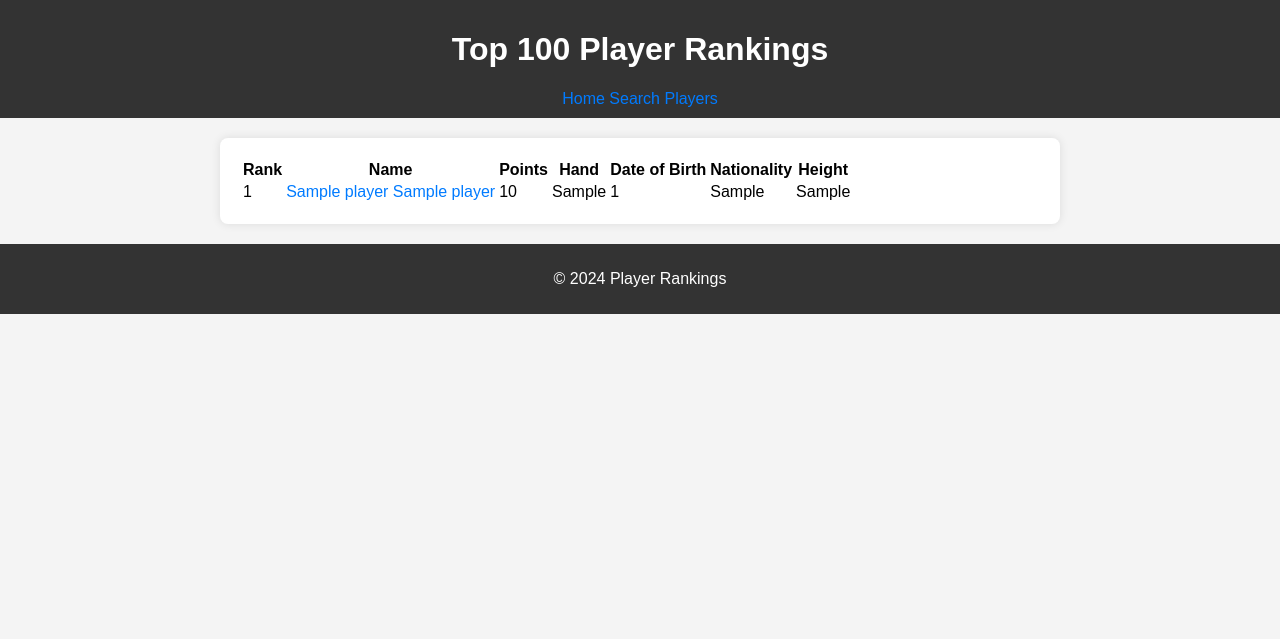
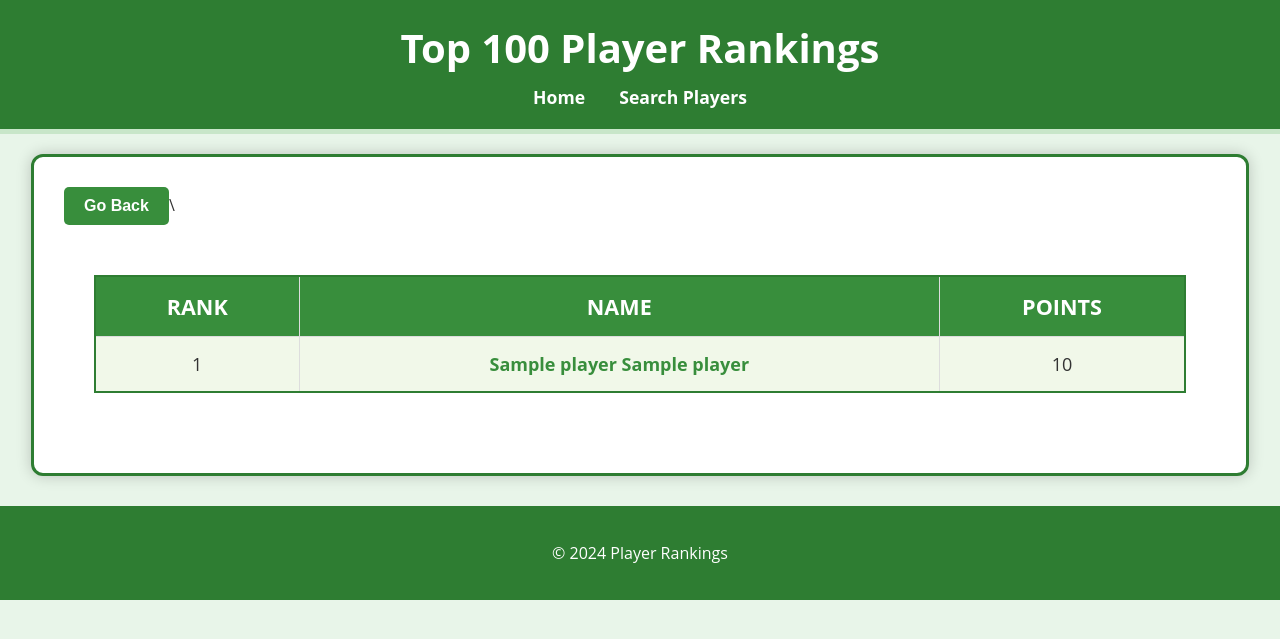
Before and after one commit to ryanmuenker/django-tennis-website, a Django app: page /players/rankings/ in a window 1280 px wide. Shown: the top 639 px of the page. Run offline with Django 5.2, Linux system fonts and the light colour scheme; tables that the repository leaves empty hold one stand-in row (values such as "Sample post").

Commit message:
fixed styling and rankings

```diff
--- a/static/css/general.css
+++ b/static/css/general.css
@@ -1,46 +1,75 @@
 /* General Styling */
 body {
-    font-family: Arial, sans-serif;
+    font-family: 'Open Sans', sans-serif;
     margin: 0;
     padding: 0;
-    background-color: #f4f4f4;
+    background-color: #e8f5e9; /* Light green to represent tennis courts */
+    color: #333;
 }
 
 header {
-    background-color: #333;
+    background-color: #2e7d32; /* Dark green for tennis theme */
     color: white;
-    padding: 10px 20px;
+    padding: 20px;
+    text-align: center;
+    border-bottom: 5px solid #c8e6c9; /* Light green border */
+}
+
+header h1 {
+    font-size: 2.5em;
+    margin: 0;
+}
+
+header nav {
+    margin-top: 10px;
+}
+
+header nav a {
+    color: #fff;
+    text-decoration: none;
+    margin: 0 15px;
+    font-size: 1.1em;
+    font-weight: bold;
+    transition: color 0.3s ease;
+}
+
+header nav a:hover {
+    color: #c8e6c9; /* Light green hover effect */
+}
+
+main {
+    max-width: 90%;
+    margin: 20px auto;
+    background: white;
+    padding: 30px;
+    border-radius: 12px;
+    box-shadow: 0 0 15px rgba(0, 0, 0, 0.2);
+    border: 3px solid #2e7d32; /* Dark green border */
+}
+
+form {
+    margin-bottom: 30px;
     text-align: center;
 }
 
-main {
-    max-width: 800px;
-    margin: 20px auto;
-    background: white;
-    padding: 20px;
-    border-radius: 8px;
-    box-shadow: 0 0 10px rgba(0, 0, 0, 0.1);
-}
-
-form {
-    margin-bottom: 20px;
-}
-
 form input, form button {
-    padding: 10px;
-    margin: 5px 0;
+    padding: 12px;
+    margin: 10px 5px;
     font-size: 16px;
+    border-radius: 5px;
+    border: 1px solid #ddd;
 }
 
 form button {
-    background-color: #007BFF;
+    background-color: #388e3c; /* Darker green for buttons */
     color: white;
     border: none;
     cursor: pointer;
+    transition: background-color 0.3s ease;
 }
 
 form button:hover {
-    background-color: #0056b3;
+    background-color: #1b5e20; /* Dark green hover effect */
 }
 
 ul {
@@ -49,76 +78,87 @@ ul {
 }
 
 li {
-    background: #f9f9f9;
+    background: #f1f8e9; /* Subtle green for list items */
     margin: 10px 0;
     padding: 15px;
-    border-radius: 5px;
-    box-shadow: 0 0 5px rgba(0, 0, 0, 0.1);
+    border-radius: 8px;
+    box-shadow: 0 0 10px rgba(0, 0, 0, 0.1);
+    border-left: 5px solid #2e7d32;
 }
 
 a {
     text-decoration: none;
-    color: #007BFF;
+    color: #388e3c;
+    font-weight: bold;
 }
 
 a:hover {
     text-decoration: underline;
+    color: #1b5e20;
 }
 
 footer {
     text-align: center;
-    padding: 10px;
-    margin-top: 20px;
-    background-color: #333;
+    padding: 20px;
+    background-color: #2e7d32;
     color: white;
+    margin-top: 30px;
 }
 
-.match-details-table {
-    width: 80%;
+/* Rankings Table Styling */
+.rankings-table {
+    width: 100%;
     margin: 20px auto;
     border-collapse: collapse;
+    font-size: 18px;
+    border: 2px solid #2e7d32;
+    background-color: #f1f8e9; /* Subtle green for the table */
 }
 
-.match-details-table th, .match-details-table td {
+.rankings-table th, .rankings-table td {
     border: 1px solid #ddd;
-    padding: 8px;
-    text-align: left;
-}
-
-.match-details-table th {
-    background-color: #f4f4f4;
-    font-weight: bold;
-}
-
-.match-details-table tr:nth-child(even) {
-    background-color: #f9f9f9;
-}
-
-.match-details-table tr:hover {
-    background-color: #f1f1f1;
-}
-
-.match-details-table-horizontal {
-    width: 90%;
-    margin: 20px auto;
-    border-collapse: collapse;
-}
-
-.match-details-table-horizontal th, .match-details-table-horizontal td {
-    border: 1px solid #ddd;
-    padding: 10px;
+    padding: 15px;
     text-align: center;
 }
 
-.match-details-table-horizontal th {
-    background-color: #f4f4f4;
+.rankings-table th {
+    background-color: #388e3c; /* Dark green for headers */
+    color: white;
     font-weight: bold;
+    font-size: 1.2em;
+    text-transform: uppercase;
 }
 
-.match-details-table-horizontal tr:nth-child(even) {
-    background-color: #f9f9f9;
+.rankings-table tr:nth-child(even) {
+    background-color: #e8f5e9; /* Alternate row color for readability */
 }
 
-.match-details-table-horizontal tr:hover {
-    background-color: #f1f1f1;
+.rankings-table tr:hover {
+    background-color: #c8e6c9; /* Light green for hover */
 }
+
+.table-container {
+    overflow-x: auto;
+    margin: 20px;
+    padding: 10px;
+}
+
+/* Button Styling for Links */
+button, .btn {
+    display: inline-block;
+    padding: 10px 20px;
+    font-size: 16px;
+    font-weight: bold;
+    text-align: center;
+    color: white;
+    background-color: #388e3c;
+    border: none;
+    border-radius: 5px;
+    cursor: pointer;
+    transition: background-color 0.3s ease;
+    text-decoration: none;
+}
+
+button:hover, .btn:hover {
+    background-color: #1b5e20;
+}
--- a/templates/players/match_details.html
+++ b/templates/players/match_details.html
@@ -12,6 +12,7 @@
         <h1>Match Details</h1>
     </header>
     <main>
+        <button onclick="window.history.back()">Go Back</button>
         <table border="1" class="match-details-table-horizontal">
             <thead>
                 <tr>
--- a/templates/players/player_matches.html
+++ b/templates/players/player_matches.html
@@ -16,7 +16,7 @@
         {% if wikidata_image_url %}
             <img src="{{ wikidata_image_url }}" alt="{{ player.name_first }} {{ player.name_last }}" width="200">
         {% endif %}
-
+        <button onclick="window.history.back()">Go Back</button>
         <!-- Display Player Details -->
         <p><strong>Hand:</strong> {{ player.hand }}</p>
         <p><strong>Date of Birth:</strong> {{ player.dob }}</p>
--- a/templates/players/query_player.html
+++ b/templates/players/query_player.html
@@ -12,6 +12,7 @@
         <h1>Player Search</h1>
     </header>
     <main>
+        <button onclick="window.history.back()">Go Back</button>
         <form method="get">
             {{ form.as_p }}
             <button type="submit">Search</button>
--- a/templates/players/rankings.html
+++ b/templates/players/rankings.html
@@ -16,16 +16,14 @@
         </nav>
     </header>
     <main>
-        <table>
+        <button onclick="window.history.back()">Go Back</button>\
+        <div class="table-container">
+            <table class="rankings-table">
                 <thead>
                     <tr>
                         <th>Rank</th>
                         <th>Name</th>
                         <th>Points</th>
-                    <th>Hand</th>
-                    <th>Date of Birth</th>
-                    <th>Nationality</th>
-                    <th>Height</th>
                     </tr>
                 </thead>
                 <tbody>
@@ -38,14 +36,11 @@
                             </a>
                         </td>
                         <td>{{ ranking.points }}</td>
-                    <td>{{ ranking.player.hand }}</td>
-                    <td>{{ ranking.player.dob }}</td>
-                    <td>{{ ranking.player.ioc }}</td>
-                    <td>{{ ranking.player.height }}</td>
                     </tr>
                     {% endfor %}
                 </tbody>
             </table>
+        </div>
     </main>
     <footer>
         <p>&copy; 2024 Player Rankings</p>
```
Lines whose indentation alone changed are shown as unchanged.
